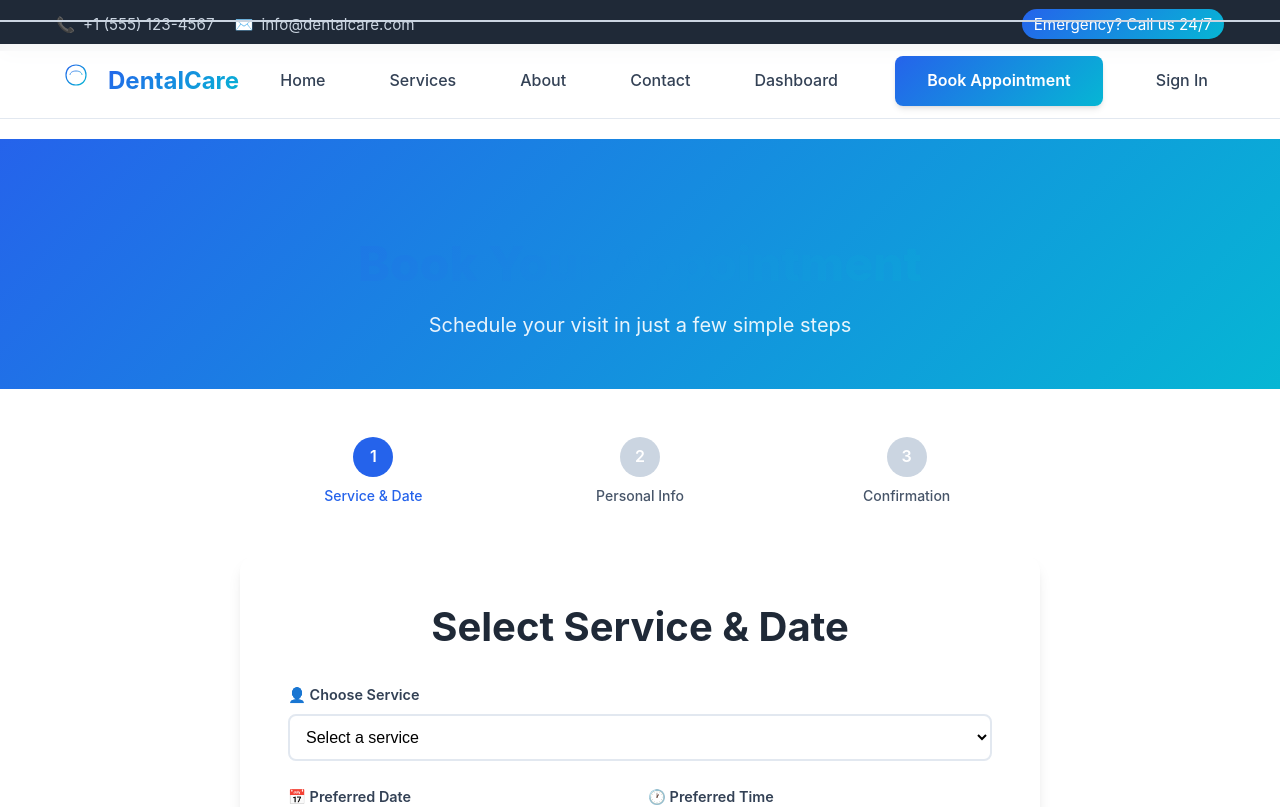
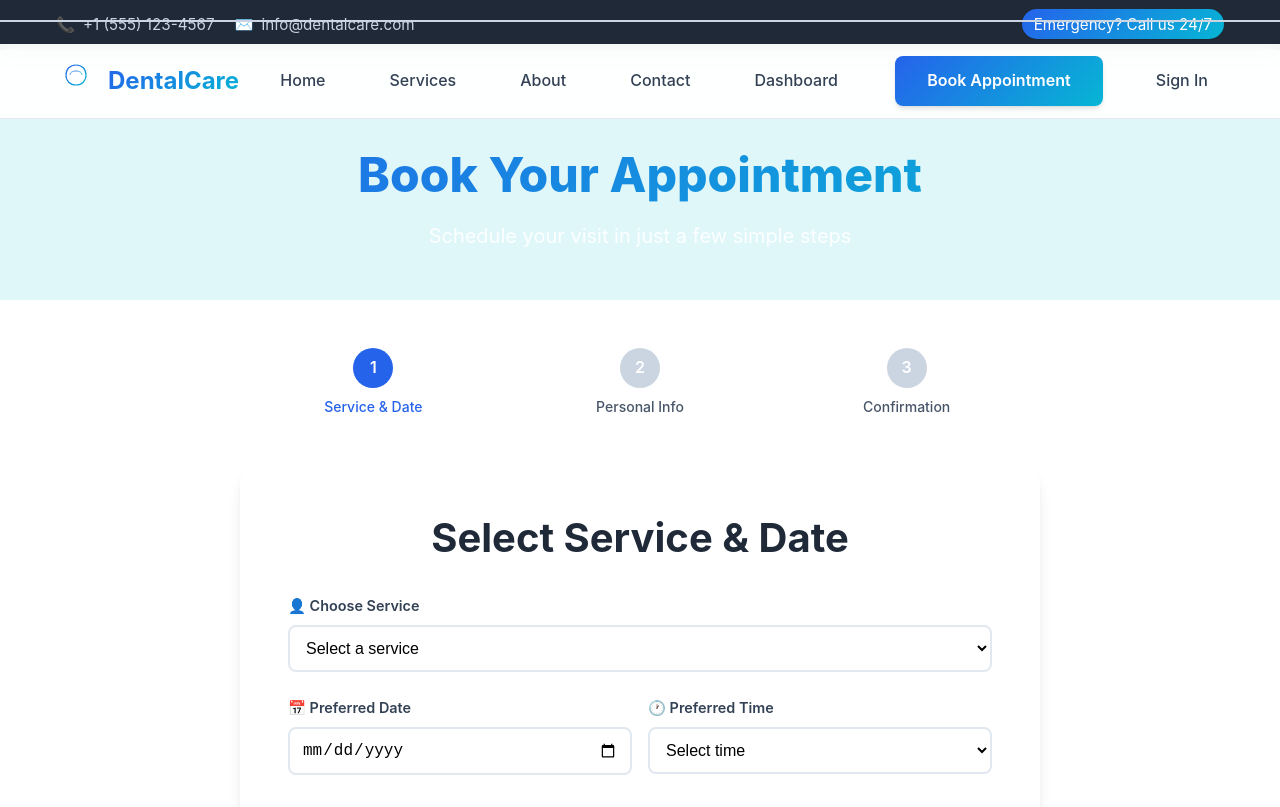
Before and after one commit to ahmerzulfiqar06/dental-manage-system, a React (Create React App) app in the folder dental-frontend/: page /booking in a window 1280 px wide. Shown: the top 807 px of the page. Built offline with nearby package versions, Linux system fonts and the light colour scheme.

Commit message:
Fixing booking page

```diff
--- a/dental-frontend/src/components/Navbar.css
+++ b/dental-frontend/src/components/Navbar.css
@@ -4,7 +4,6 @@
   color: var(--white);
   padding: 0.8rem 0; /* taller */
   font-size: 0.95rem;
-  border-bottom: 1px solid rgba(255, 255, 255, 0.06);
 }
 
 .top-bar-content { display: flex; justify-content: space-between; align-items: center; gap: 0.75rem; flex-wrap: wrap; }
--- a/dental-frontend/src/pages/Booking.css
+++ b/dental-frontend/src/pages/Booking.css
@@ -1,9 +1,8 @@
 /* Booking Hero */
 .booking-hero {
-  background: var(--gradient-primary);
+  background: #e0f7fa;
   color: var(--white);
   padding: 6rem 0 2rem;
-  margin-top: 88px;
   text-align: center;
 }
 
```
Also changed, not shown: dental-frontend/public/favicon.png (added).
